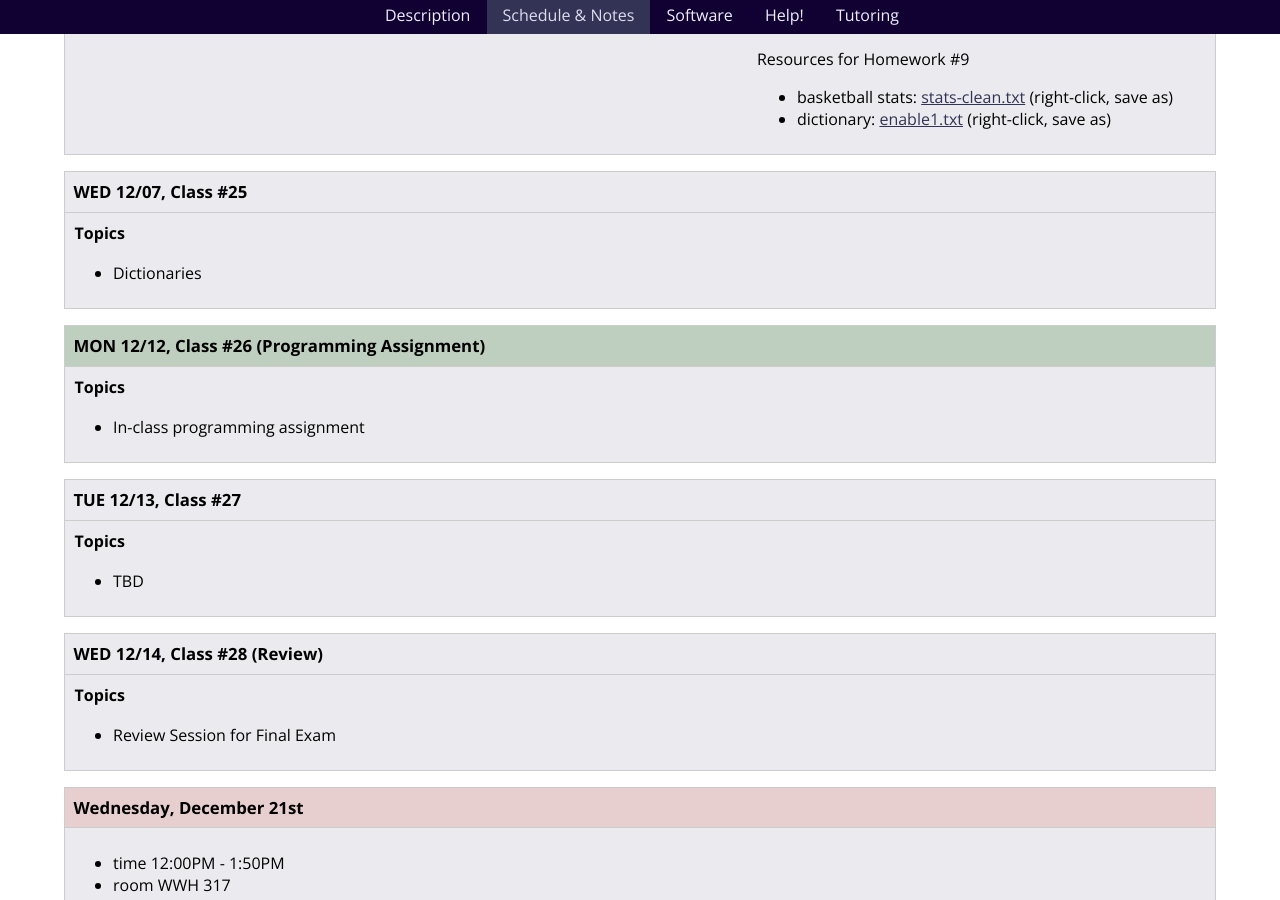
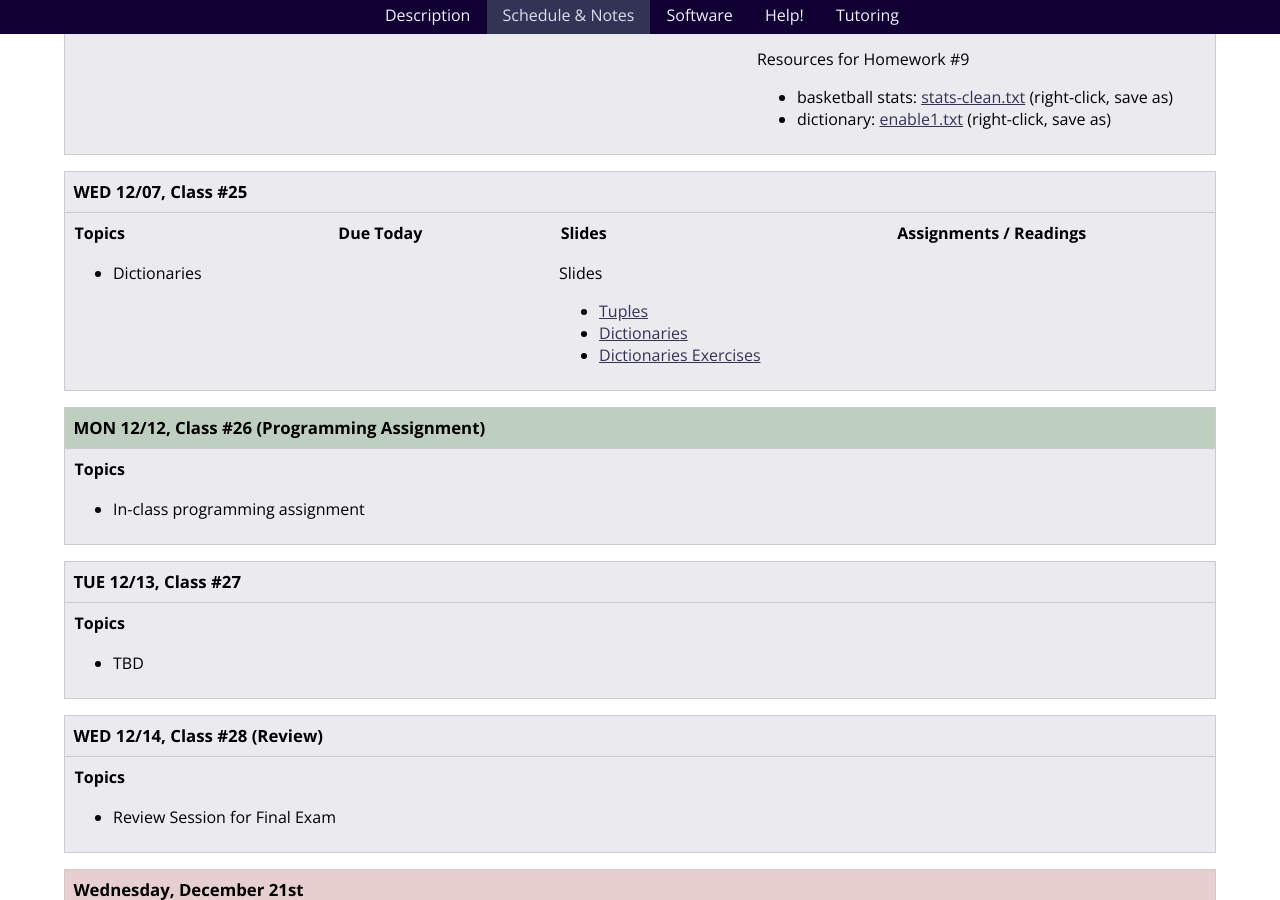
Before and after one commit to foureyes/csci-ua.0002-fall2016-008, a Jekyll site: the page built from schedule.markdown, in a window 1280 px wide and 900 px high, scrolled down 8728 px. Built offline with Jekyll 4.4.1, drawn with Linux system fonts in a browser that asks for light colours; some of the changed lines change nothing that is shown.

Commit message:
add class 25

```diff
--- a/_includes/classes/25/materials.markdown
+++ b/_includes/classes/25/materials.markdown
@@ -1,4 +1,3 @@
-{% comment %}
 <article class="due" markdown="block">
 #### Due Today
 
@@ -17,12 +16,12 @@ Slides
 <!--
 [Dictionaries Review](classes/26/dictionaries_review.html)
 and [Tuples Review](classes/25/tuples_review.html)
--->
 
 Midterm Solutions
 
 * [midterm_2_008_evergreen_solutions.pdf](resources/handouts/midterm_2/midterm_2_008_evergreen_solutions.pdf)
 * [midterm_2_008_cactus_solutions.pdf](resources/handouts/midterm_2/midterm_2_008_cactus_solutions.pdf)
+-->
 
 </article>
 
@@ -30,4 +29,3 @@ Midterm Solutions
 #### Assignments / Readings
 
 </article>
- {% endcomment %}
```
Also changed, not shown: 1 other file.
